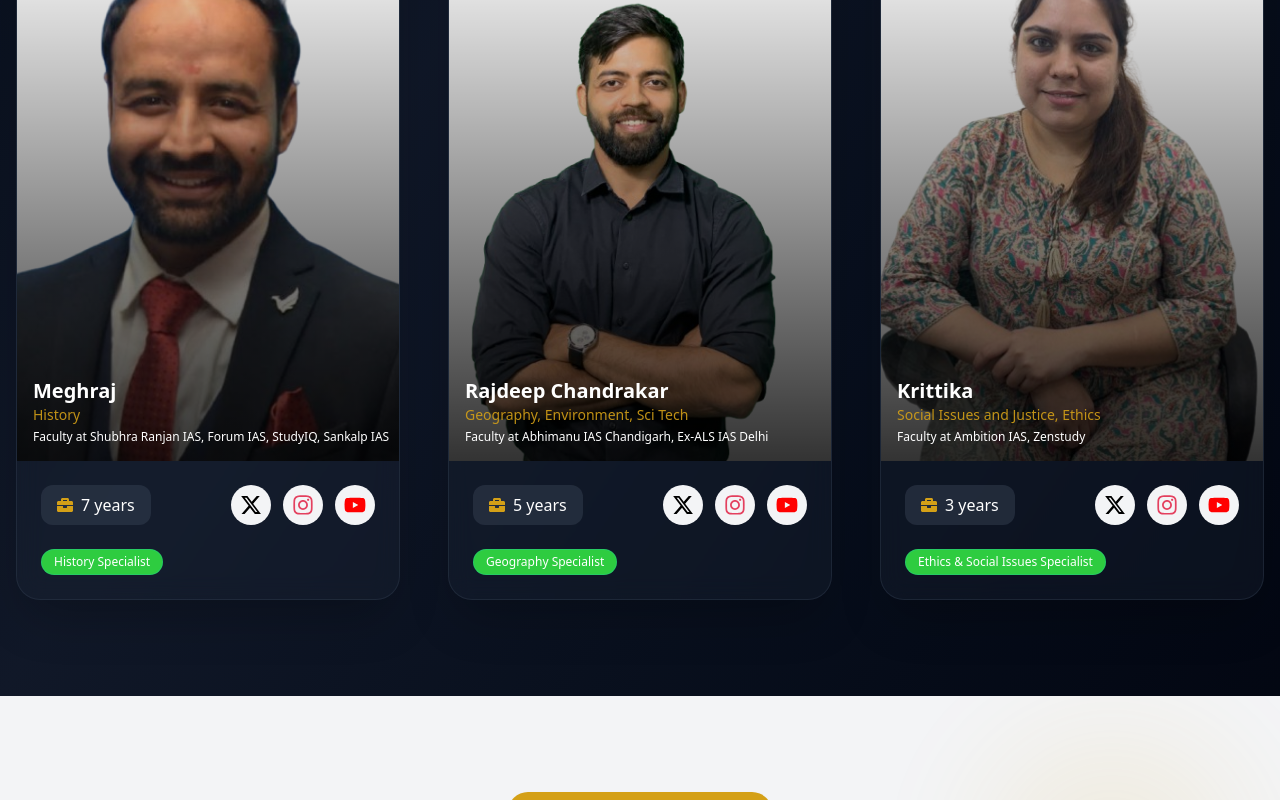
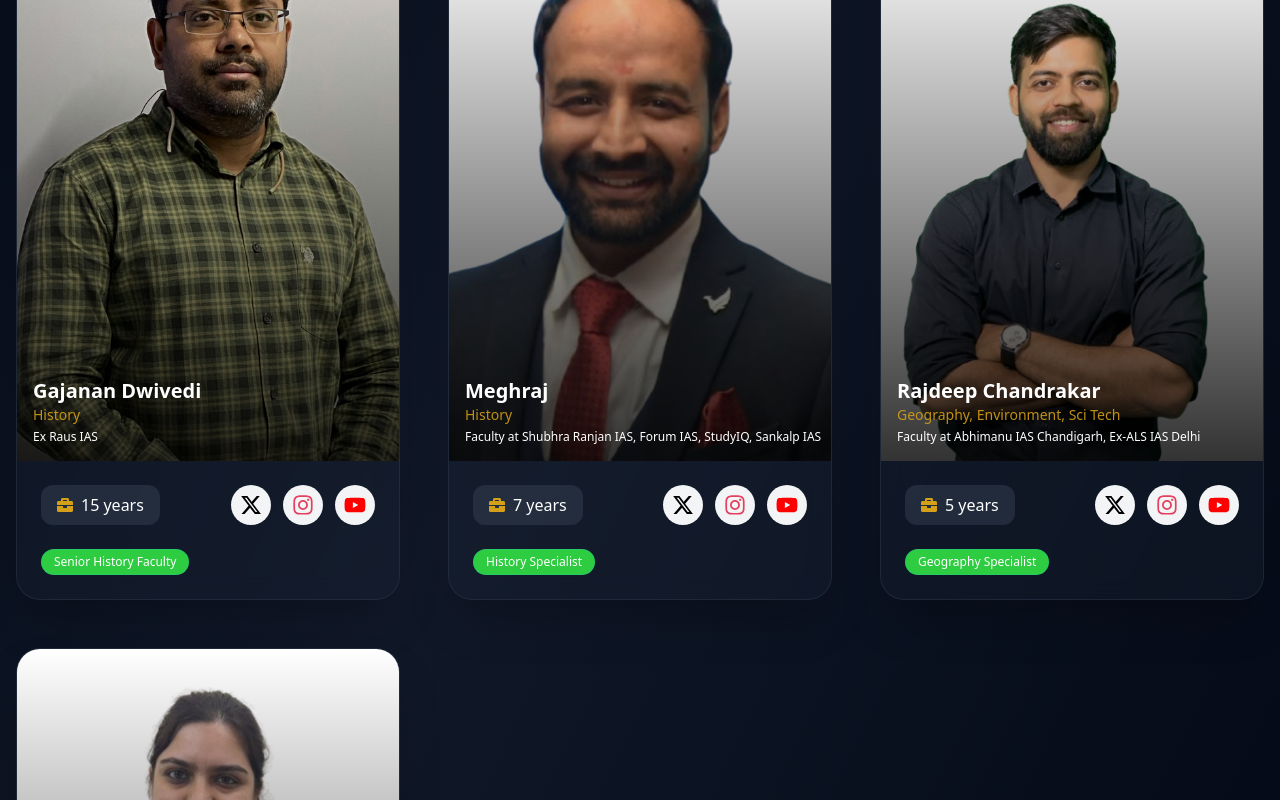
Before and after one commit to kalyandoki/Neenv-Landing-Page, a React (Vite) app: page / in a window 1280 px wide. Shown: the part 1995-2795 px from the top of the page. Built offline with nearby package versions, Linux system fonts and the light colour scheme.

Commit message:
Nenav IAS Faculty update

```diff
--- a/src/components/Faculty.jsx
+++ b/src/components/Faculty.jsx
@@ -6,6 +6,7 @@ import img3 from "../assets/images/sm-sir1.png";
 import img4 from "../assets/images/meghraj.png";
 import img5 from "../assets/images/rajdeep.png";
 import img6 from "../assets/images/kritti.png";
+import img7 from "../assets/images/gajanan.jpg";
 import { FaXTwitter } from "react-icons/fa6";
 
 const Faculty = () => {
@@ -46,6 +47,17 @@ const Faculty = () => {
       // instagramUrl: "",
       tags: ["PSIR Specialist"],
       details: "Faculty at La Ex Hyderabad, AKS IAS Hyderabad, Ex-Byjus",
+    },
+    {
+      name: "Gajanan Dwivedi",
+      subjects: "History",
+      experience: "15 years",
+      image: img7, // replace with correct image variable
+      // twitterUrl: "",
+      // youtubeUrl: "",
+      // instagramUrl: "",
+      tags: ["Senior History Faculty"],
+      details: "Ex Raus IAS",
     },
     {
       name: "Meghraj",
```
Also changed, not shown: src/assets/images/gajanan.jpg (added), 1 other file (tests, documents, lock files or other folders).
